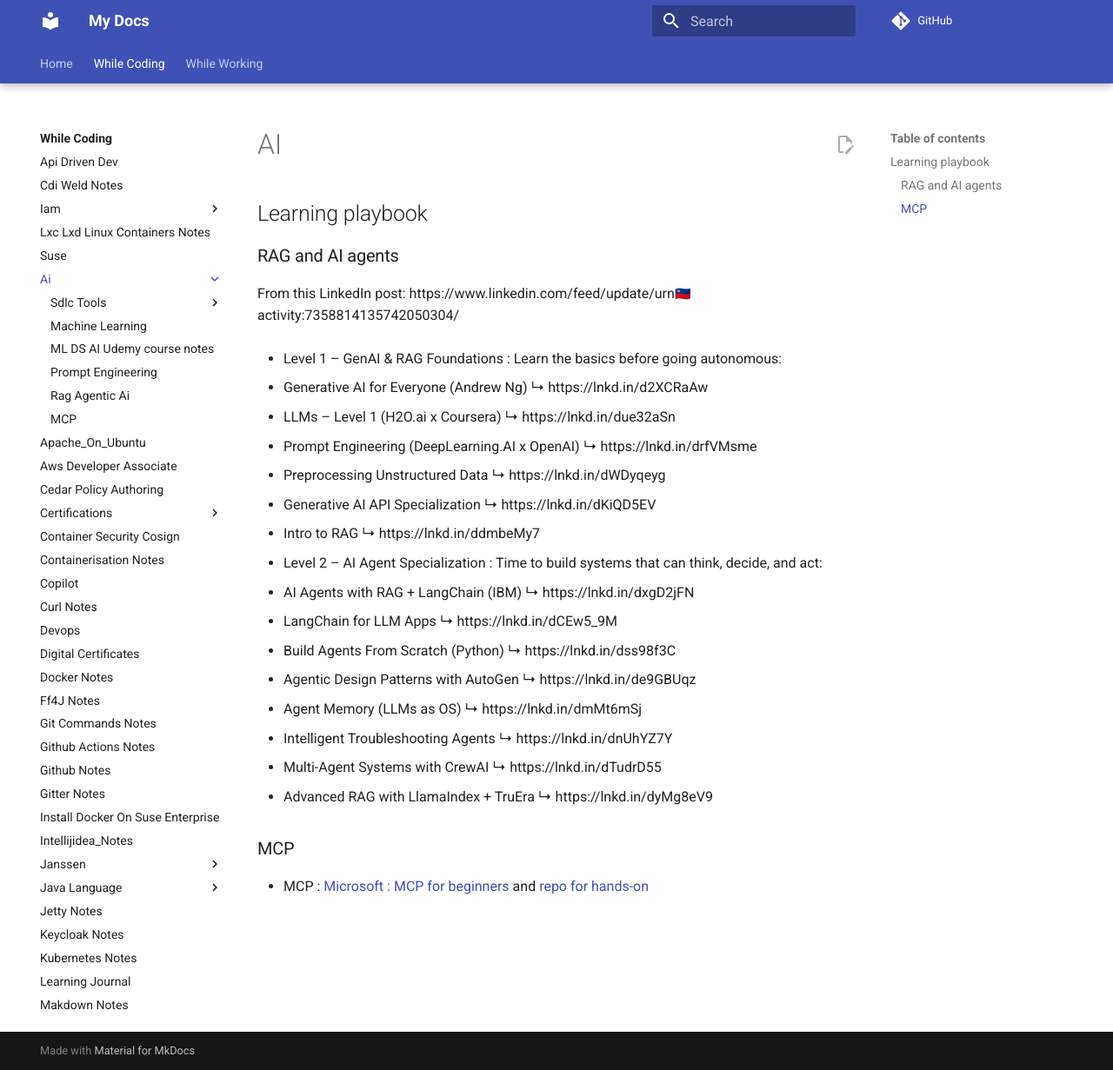
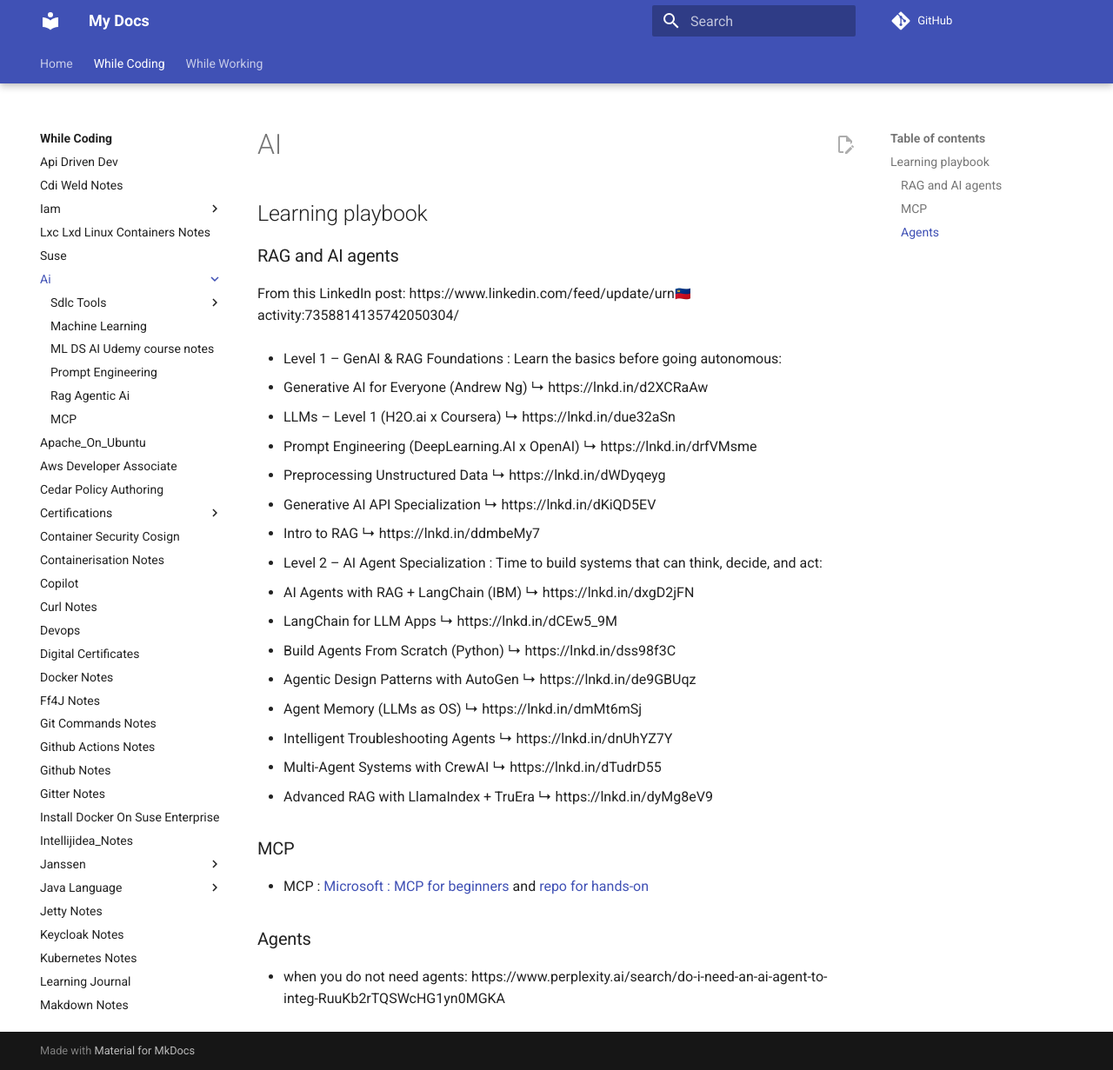
Before and after one commit to ossdhaval/mysite, an MkDocs documentation site: the page built from source/while-coding/ai/index.md, in a window 1280 px wide and 1231 px high. Shown: the whole window at 87% size. Built offline with MkDocs 1.6.1 and Material for MkDocs 9.7.7, drawn with Linux system fonts in a browser that asks for light colours; emoji names are drawn with the system emoji font; comment, search, counter and statistics services are not loaded.

Commit message:
Update index.md

```diff
--- a/source/while-coding/ai/index.md
+++ b/source/while-coding/ai/index.md
@@ -43,3 +43,7 @@
 ### MCP
 
 - MCP : [Microsoft : MCP for beginners](https://www.youtube.com/playlist?list=PLlrxD0HtieHjYfVUpGl_-ai7D6FRBjV-d) and [repo for hands-on](https://github.com/microsoft/mcp-for-beginners/tree/main)
+
+### Agents
+
+- when you do not need agents: https://www.perplexity.ai/search/do-i-need-an-ai-agent-to-integ-RuuKb2rTQSWcHG1yn0MGKA
```
